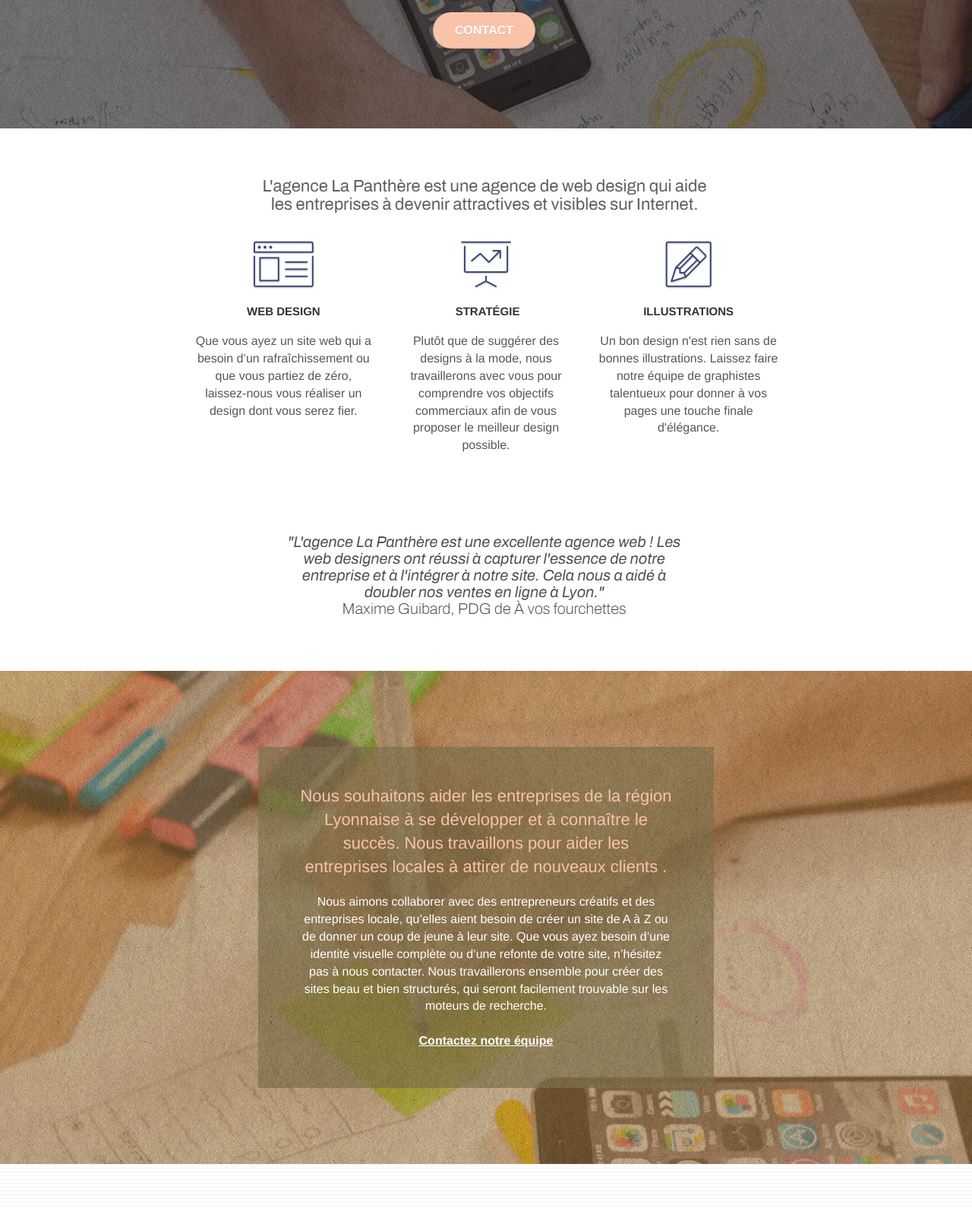
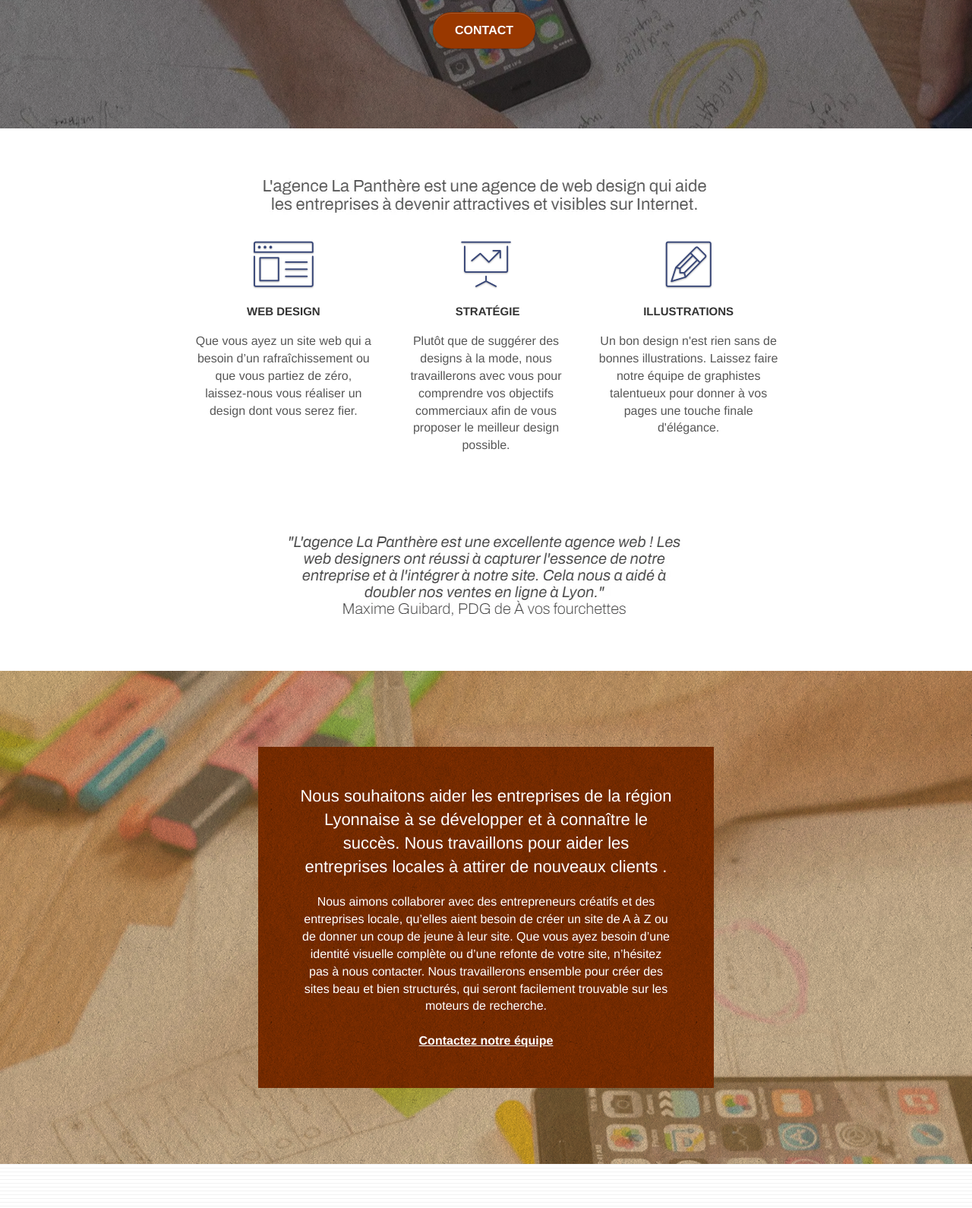
Before and after one commit to Akuralia/SEO-P4, a plain HTML site: page index.html in a window 1280 px wide. Shown: the part 366-1956 px from the top of the page at 76% size. Drawn offline with Linux system fonts and the light colour scheme.

Commit message:
Modification for accessibility color contrast

```diff
--- a/style.css
+++ b/style.css
@@ -753,7 +753,7 @@ h4 {
 }
 
 .black-background {
-    background-color: rgba(165, 147, 99, 0.7);
+    background-color: #993800;
     padding: 40px 40px 40px 40px;
 }
 
@@ -771,20 +771,20 @@ h4 {
 }
 
 .bgc-atomic-tangerine {
-    background-color: #F3976C;
+    background-color: white;
 }
 
 .tc-white {
-    color: #F9C3A9!important;
+    color: white!important;
 }
 
 .btn-atomic-tangerine {
-    background: #F9C3A9;
+    background: #993800;
     color: #FFFFFF!important;
 }
 
 .btn-atomic-tangerine:hover {
-    background: #c27956!important;
+    background: #F9C3A9!important;
     color: #FFFFFF!important;
 }
 
@@ -797,11 +797,11 @@ h4 {
 }
 
 .ltc-atomic-tangerine {
-    color: #F3976C!important;
+    color: #993800!important;
 }
 
 .ltc-atomic-tangerine:hover {
-    color: #c27956!important;
+    color: #993800!important;
 }
 
 .icon-dark-slate-blue {
```
